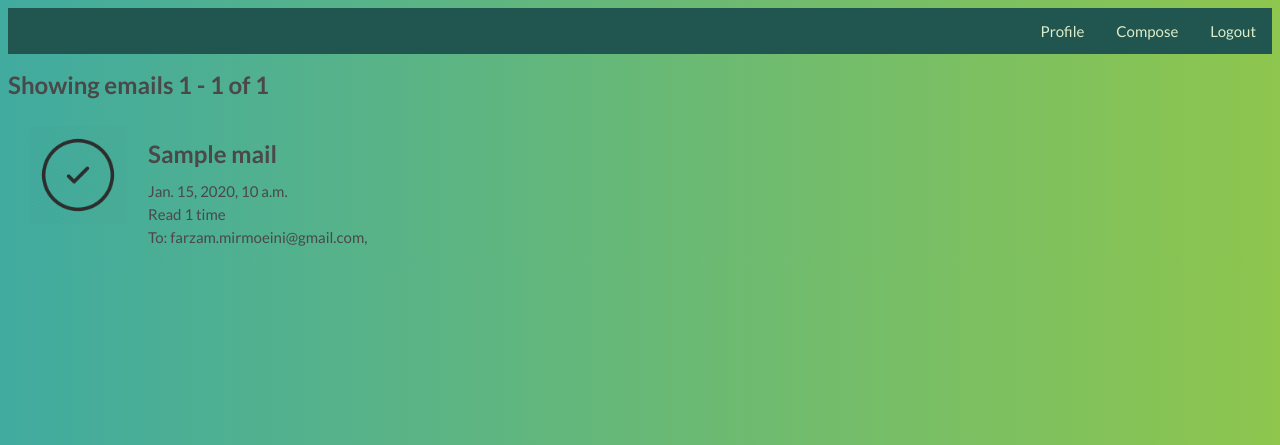
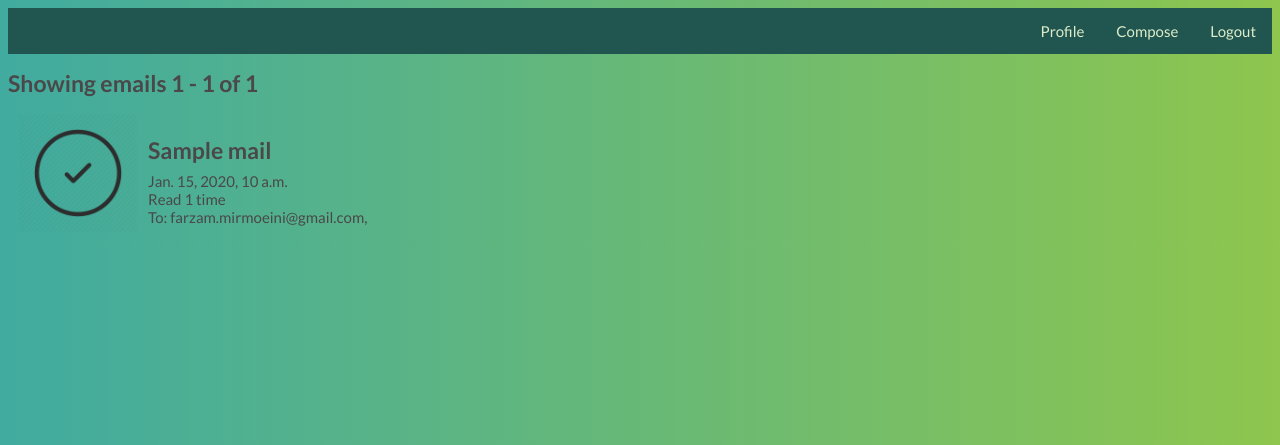
Before and after one commit to triplea24/mailassistant, a Django app: page /dashboard in a window 1280 px wide. Shown: the top 445 px of the page. Run offline with Django 3.2, Linux system fonts and the light colour scheme; a user stored in the database is signed in; tables that the repository leaves empty hold one stand-in row (values such as "Sample post").

Commit message:
finished design

```diff
--- a/panel/templates/index.html
+++ b/panel/templates/index.html
@@ -29,9 +29,9 @@
 
                 <div class="mailstatus">
                     {% if mail.count > 0%}
-                        <img src="{% static "panel/mail/read.png" %}" width="100px" height="100px">
+                        <img src="{% static "panel/mail/read.png" %}" width="120px" height="120px">
                     {% else %}
-                        <img src="{% static "panel/mail/not_read.png" %}" width="100px" height="100px">
+                        <img src="{% static "panel/mail/not_read.png" %}" width="120px" height="120px">
                     {% endif %}
                 </div>
                 <div class="details">
--- a/static/panel/mycss.css
+++ b/static/panel/mycss.css
@@ -45,7 +45,6 @@ li a:hover {
 .mailbox{
 	display: block;
 	border : none;
-	/*border-top : 1px solid #ccc;*/
 	text-align: left;
 	cursor: pointer;
 	overflow: hidden;
@@ -55,12 +54,12 @@ li a:hover {
 }
 
 .mailstatus{
-	display: block;
+	display: inline-block;
 	border : none;
 	float: left;
-	margin: 10px;
 	padding-left: 10px;
 	padding-right: 10px;
+	height: 100%;
 }
 
 .mailbox:hover{
@@ -70,17 +69,20 @@ li a:hover {
 h1,h2,h3,h4,h5,h6{
 		color: #4a4849;
 		font-family: 'Lato', sans-serif;
-		font: 24px 'Lato', 'Helvetica Neue', Helvetica, Arial, sans-serif;
+		font: 23px 'Lato', 'Helvetica Neue', Helvetica, Arial, sans-serif;
 		font-weight: bold;
 }
 
 .mailbox p{
 	color: #4a4849;
-	margin-top: -10px;
+	margin-top: -15px;
 }
 
 .mailbox .details{
-	margin-left: 120px;
+    display: inline-block;
+	margin-left: auto;
+	margin-top: auto;
+	height: 100%;
 }
 .mailbox2{
 	display: block;
@@ -131,9 +133,7 @@ p.last{
 	height: 40px;
 	border-radius: 50px;
 	background-color: #41aba0;
-	/*background-image: url('/mail-512.png');*/
 	background-size: cover;
-
 }
 
 .next_previous{
@@ -152,8 +152,8 @@ p.last{
 	margin: 5px;
 	float: right;
 	line-height: 5%;
+}
 
-}
 .next_previous:hover span {
 	padding-right: 25px;
 }
```
Also changed, not shown: 1 other file.
